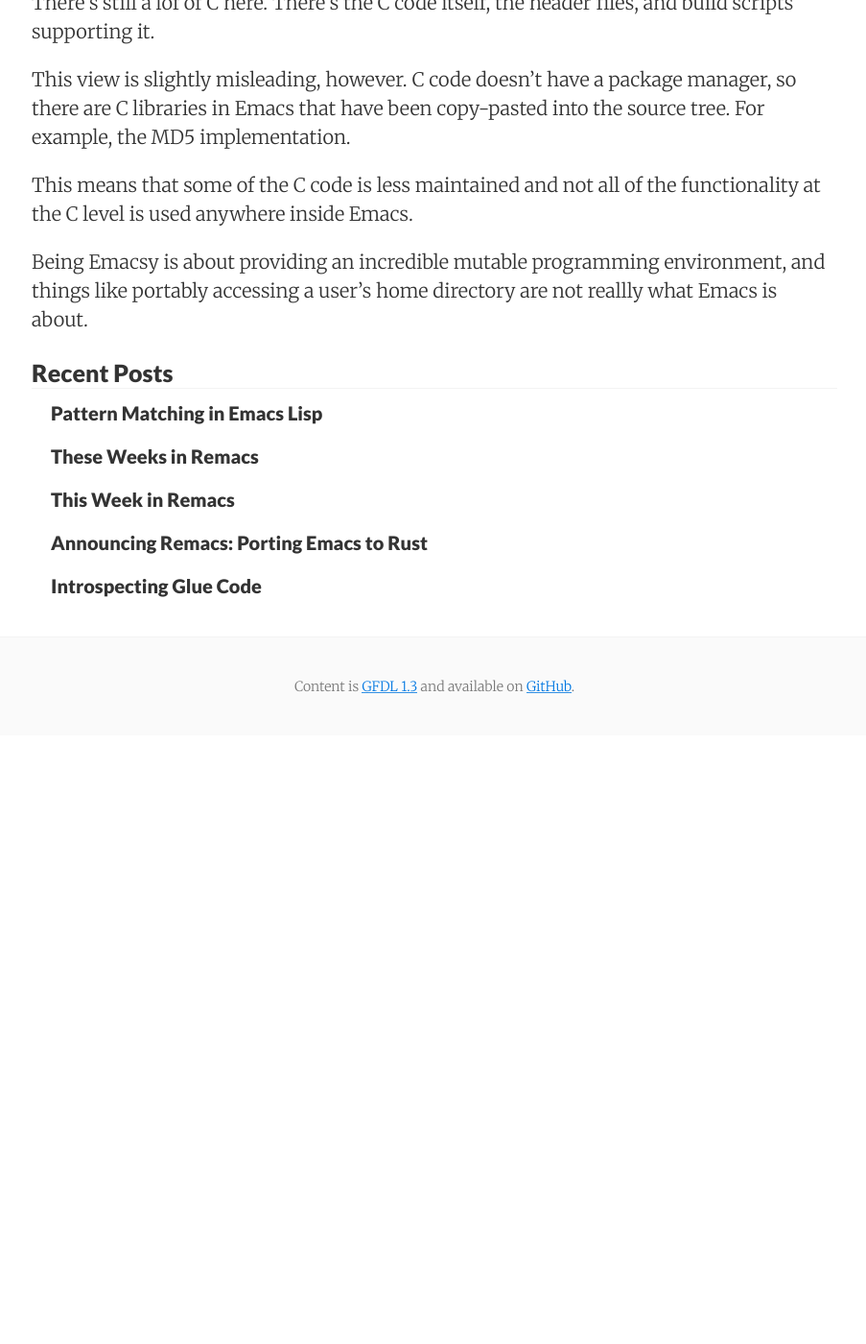
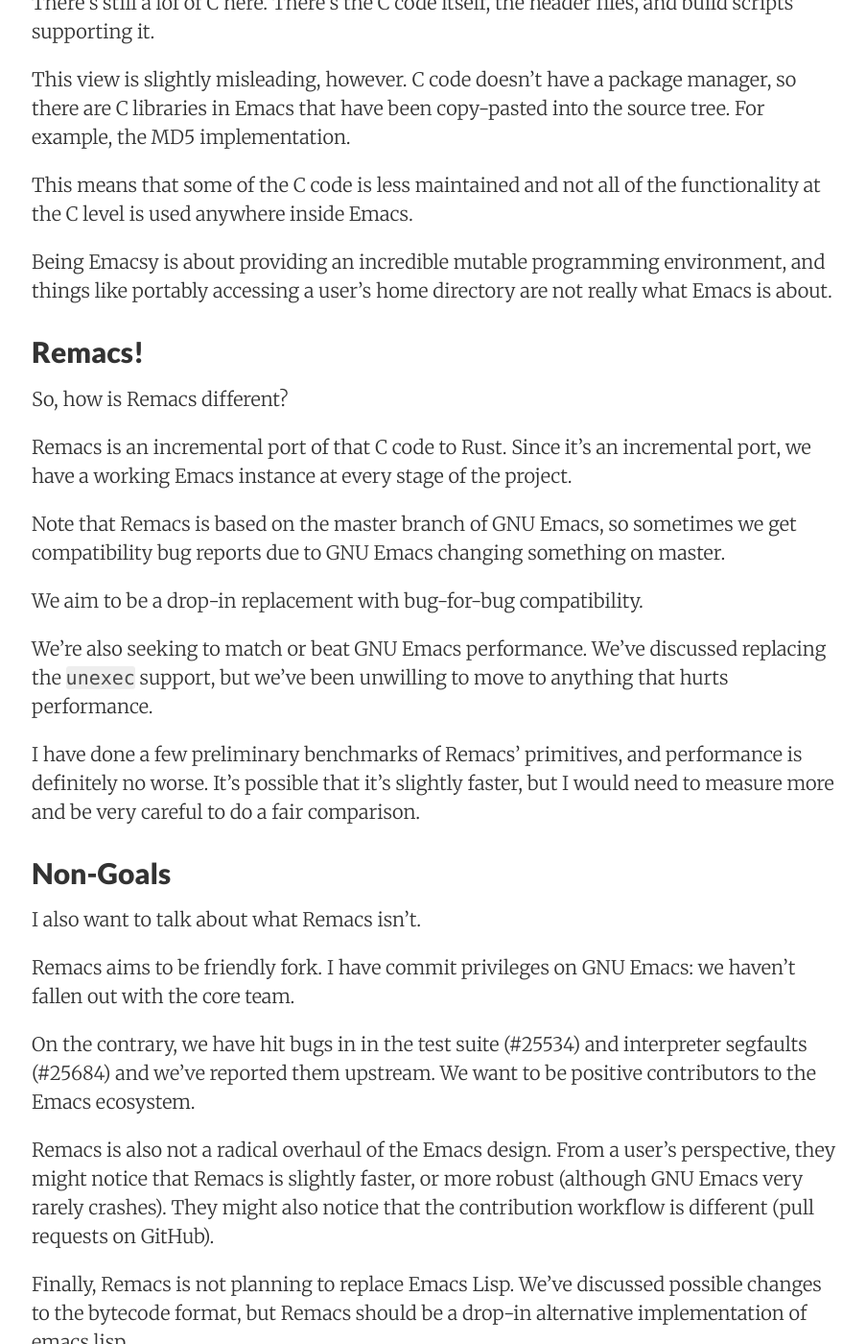
Before and after one commit to Wilfred/wilfred.github.com, a Jekyll site: the page built from _posts/2017-04-27-remacs-talk-transcript.markdown, in a window 1280 px wide and 1400 px high, scrolled down 1853 px. Shown: the whole window at 96% size, without its empty margins (187-1090 px from the left). Built offline with Jekyll 4.4.1, drawn with Linux system fonts in a browser that asks for light colours; nearby versions of some CDN libraries; before the commit the page ends 2619 px from its top, so only the background shows below that; some of the changed text lies outside the part shown.

Commit message:
Second draft

```diff
--- a/_posts/2017-04-27-remacs-talk-transcript.markdown
+++ b/_posts/2017-04-27-remacs-talk-transcript.markdown
@@ -74,4 +74,67 @@
 
 Being Emacsy is about providing an incredible mutable programming
 environment, and things like portably accessing a user's home
-directory are not reallly what Emacs is about.
+directory are not really what Emacs is about.
+
+## Remacs!
+
+So, how is Remacs different?
+
+Remacs is an incremental port of that C code to Rust. Since it's an
+incremental port, we have a working Emacs instance at every stage of
+the project.
+
+Note that Remacs is based on the master branch of GNU Emacs, so
+sometimes we get compatibility bug reports due to GNU Emacs changing
+something on master.
+
+We aim to be a drop-in replacement with bug-for-bug compatibility.
+
+We're also seeking to match or beat GNU Emacs performance. We've
+discussed replacing the `unexec` support, but we've been unwilling to
+move to anything that hurts performance.
+
+I have done a few preliminary benchmarks of Remacs' primitives, and
+performance is definitely no worse. It's possible that it's slightly
+faster, but I would need to measure more and be very careful to do a
+fair comparison.
+
+## Non-Goals
+
+I also want to talk about what Remacs isn't.
+
+Remacs aims to be friendly fork. I have commit privileges on GNU
+Emacs: we haven't fallen out with the core team.
+
+On the contrary, we have hit bugs in in the test suite (#25534) and
+interpreter segfaults (#25684) and we've reported them upstream. We
+want to be positive contributors to the Emacs ecosystem.
+
+Remacs is also not a radical overhaul of the Emacs design. From a
+user's perspective, they might notice that Remacs is slightly faster,
+or more robust (although GNU Emacs very rarely crashes). They might
+also notice that the contribution workflow is different (pull requests on
+GitHub).
+
+Finally, Remacs is not planning to replace Emacs Lisp. We've discussed
+possible changes to the bytecode format, but Remacs should be a
+drop-in alternative implementation of emacs lisp.
+
+## The C Codebase
+
+GNU Emacs is a large and old C codebase. It has code to support DOS,
+SunOS, and even broken malloc implementations.
+
+Remacs will not support these platforms, and that's OK. GNU Emacs
+still exists for your DOS computing needs :)
+
+The C codebase predates `clang-format`, so the code style is not
+always consistent. The GNU Emacs core team is understandably reluctant
+to add `clang-format` as it makes tools like `git-blame` less
+effective.
+
+Remacs uses `rustfmt` for all contributions, because we have that
+luxury.
+
+Contributing to GNU Emacs follows a traditional workflow: you send
+your patches to mailing list.
```
